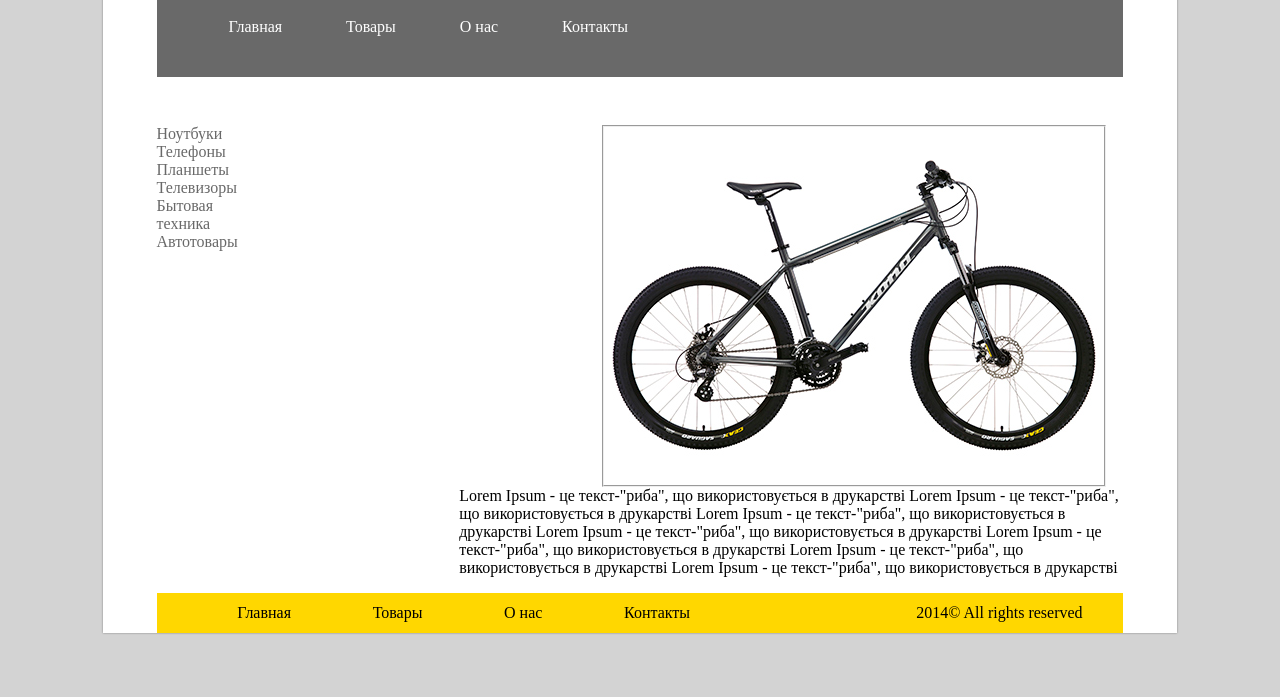
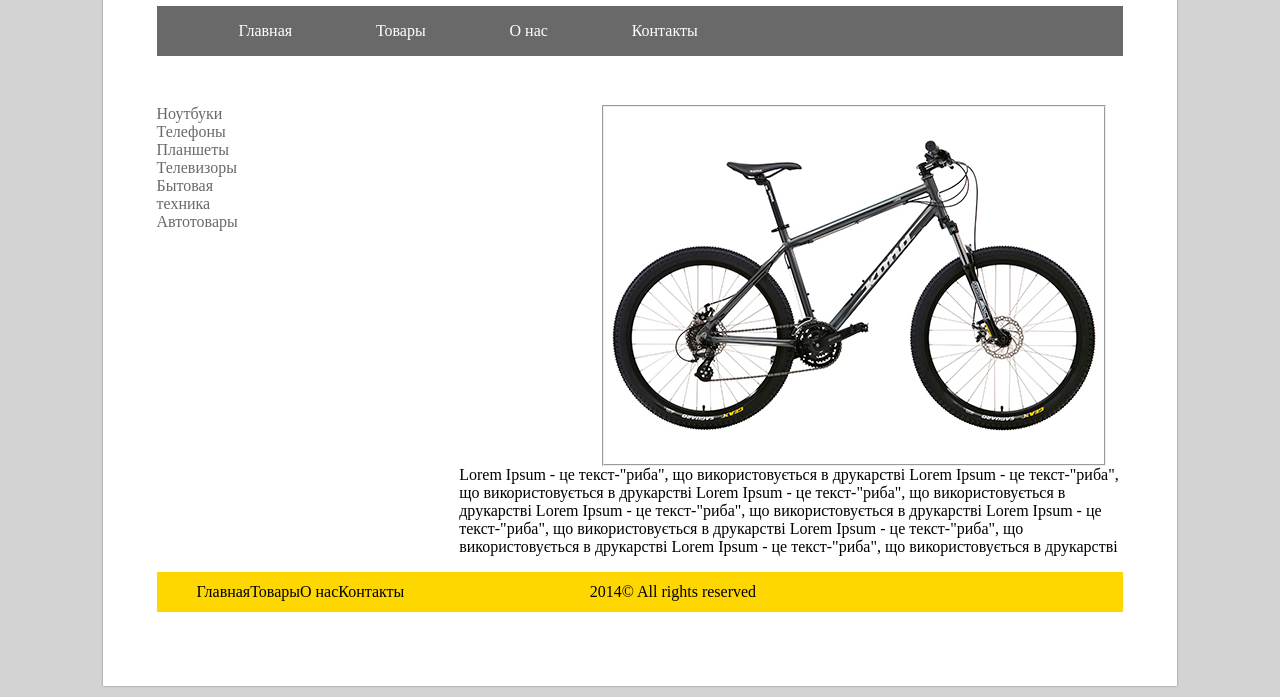
Before and after one commit to Yaroslavvv/DZ1, a plain HTML site: page dz2/index.html in a window 1280 px wide. Shown: the part 103-800 px from the top of the page. Drawn offline with Linux system fonts and the light colour scheme.

Commit message:
added tab

```diff
--- a/dz2/css.css
+++ b/dz2/css.css
@@ -2,6 +2,7 @@
 body{
     background: lightgray;
 }
+
 .page{
     width: 85%;
     background: white;
@@ -12,7 +13,7 @@ body{
 }
 .menu{
     display: flex;
-    height: 100px;
+    height: 50px;
     flex-wrap: nowrap;
     order: 1;
     position: relative;
@@ -20,6 +21,10 @@ body{
     list-style-type: none;
     text-decoration: none;
     margin-bottom: 5%;
+}
+
+.menu li:last-child{
+    padding-right: 300px;
 }
 
 .menu A {
@@ -37,35 +42,30 @@ body{
     text-decoration: none;
 }
 
-.menu2 {
+.left_menu {
     text-decoration: none;
     list-style-type: none;
     text-decoration: none;
 }
 
-.menu2 A {
+.left_menu A {
     color: dimgrey; /* Цвет ссылок */
     text-decoration: none;
 }
 
-.menu2 A:visited{
+.left_menu A:visited{
     color: black; /* Цвет посещенных ссылок */
     text-decoration: none;
 }
 
-.menu2 A:active{
+.left_menuleft_menu A:active{
     color: white; /* Цвет активных ссылок */
     text-decoration: none;
 }
 
-.m1{
+.menu li{
     margin: auto;
     text-decoration: white;
-}
-
-.m2{
-    margin-right:50%;
-    margin-top: 30%;
 }
 
 .m3{
@@ -83,9 +83,9 @@ body{
 }
 
 .logo {
+    align-content: center;
     padding-top: 5%;
     padding-bottom: 5%;
-    margin-right: unset;
     border-width: 2px 2px;
     border-style: groove;
     height: auto;
@@ -96,8 +96,38 @@ body{
     height: auto;
 }
 
-.menu li {
-    display: table-cell; float: none;
+.menu {
+    display: flex;
+}
+
+.cont1{
+    display: flex;
+    align-items: flex-start;
+}
+
+.cont2{
+    display: flex;
+    justify-content: flex-start;
+    flex-direction: column;
+    align-items: flex-end;
+}
+
+.lefm_1{
+    display: flex;
+    align-items: flex-start;
+    flex-direction: column;
+    width: 15%;
+}
+
+.menu2 li{
+
+}
+
+.page1{
+    padding-right: 5%;
+    padding-left: 5%;
+    padding-bottom: 1%;
+    padding-top: 2%;
 }
 
 .footer{
@@ -108,6 +138,9 @@ body{
     background: gold;
     list-style-type: none;
     text-decoration: none;
+    margin-bottom: 5%;
+    align-content: center;
+    align-items: center;
 }
 
 .footer A {
@@ -125,30 +158,6 @@ body{
     text-decoration: none;
 }
 
-.cont1{
-    display: flex;
-    align-items: flex-start;
+.footercont{
+    padding-bottom: 15px;
 }
-
-.cont2{
-    display: flex;
-    justify-content: flex-start;
-    flex-direction: column;
-    align-items: flex-end;
-}
-
-.menu2{
-    display: flex;
-    align-items: flex-start;
-    flex-direction: column;
-    width: 15%;
-}
-
-.menu2 li{
-
-}
-
-.page1{
-    padding-right: 5%;
-    padding-left: 5%;
-}
--- a/dz2/index.html
+++ b/dz2/index.html
@@ -13,22 +13,25 @@
 <div class="page">
     <div class="page1">
     <h1>Fitness</h1>
-    <ul class="menu">
-            <li class="m1"><a href="#">Главная</a></li>
-            <li class="m1"><a href="#">Товары</a></li>
-            <li class="m1"><a href="#">О нас</a></li>
-            <li class="m1"><a href="#">Контакты</a></li>
-            <li class="m2"><a href="#"></a></li>
-    </ul>
+        <div>
+            <ul class="menu">
+                <li><a href="#">Главная</a></li>
+                <li><a href="#">Товары</a></li>
+                <li><a href="#">О нас</a></li>
+                <li><a href="#">Контакты</a></li>
+                <li><a href="#"></a></li>
+            </ul>
+        </div>
     <div class="cont1">
-        <div ul class="menu2">
-            <div><li><a href="#">Ноутбуки</a></li></div>
-            <div><li><a href="#">Телефоны</a></li></div>
-            <div><li><a href="#">Планшеты</a></li></div>
-            <div><li><a href="#">Телевизоры</a></li></div>
-            <div><li><a href="#">Бытовая техника</a></li></div>
-            <div><li><a href="#">Автотовары</a></li></div>
-        </div>
+        <div class="left_menu"
+            <ul class="Leftm_1">
+            <li><a href="#">Ноутбуки</a></li>
+            <li><a href="#">Телефоны</a></li>
+            <li><a href="#">Планшеты</a></li>
+            <li><a href="#">Телевизоры</a></li>
+            <li><a href="#">Бытовая техника</a></li>
+             <li><a href="#">Автотовары</a></li>
+            </div>
         <div class="cont2">
             <div class="logobox">
                 <div class="logo">
@@ -44,9 +47,9 @@
             Lorem Ipsum - це текст-"риба", що використовується в друкарстві
             Lorem Ipsum - це текст-"риба", що використовується в друкарстві
             </div>
-
         </div>
     </div>
+    <div class="footercont">
         <footer>
             <ul class="footer">
             <li class="m1"><a href="#">Главная</a></li>
@@ -55,7 +58,8 @@
             <li class="m1"><a href="#">Контакты</a></li>
             <li class="m3"><span>2014&copy; All rights reserved</span></li>
             </ul>
-        </footer><div>
+        </footer>
+    </div>
     </div>
     </div>
 </div>
```
